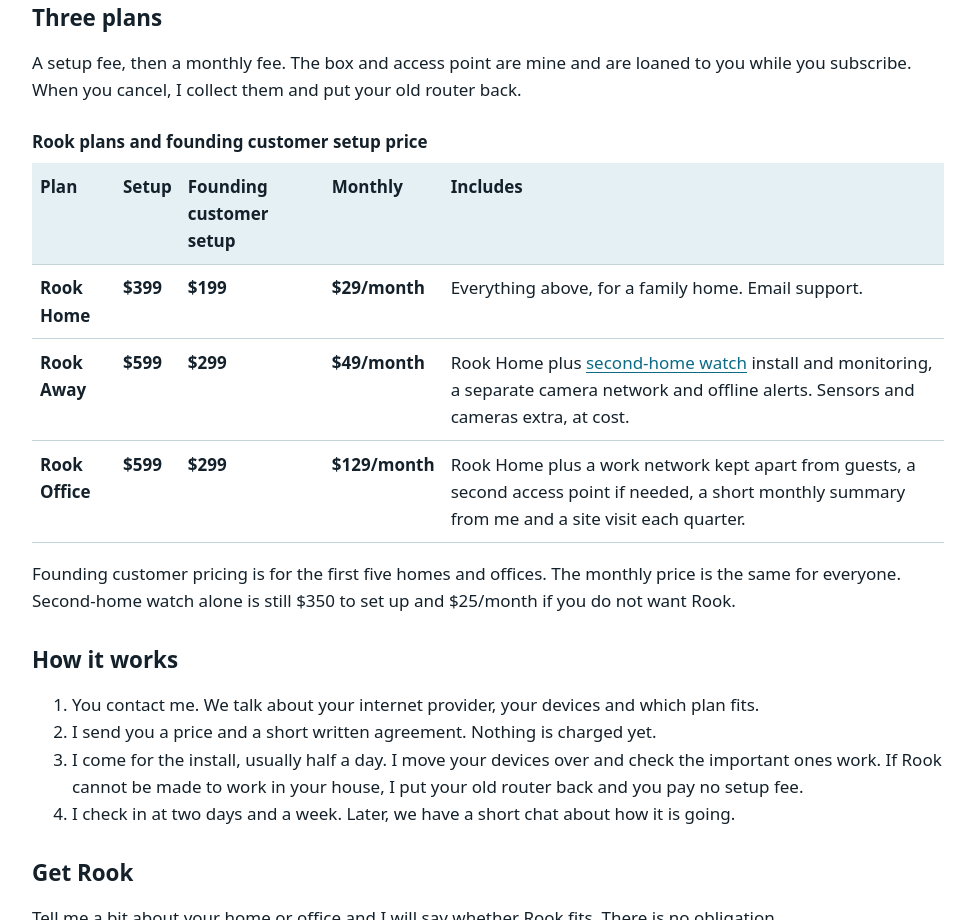
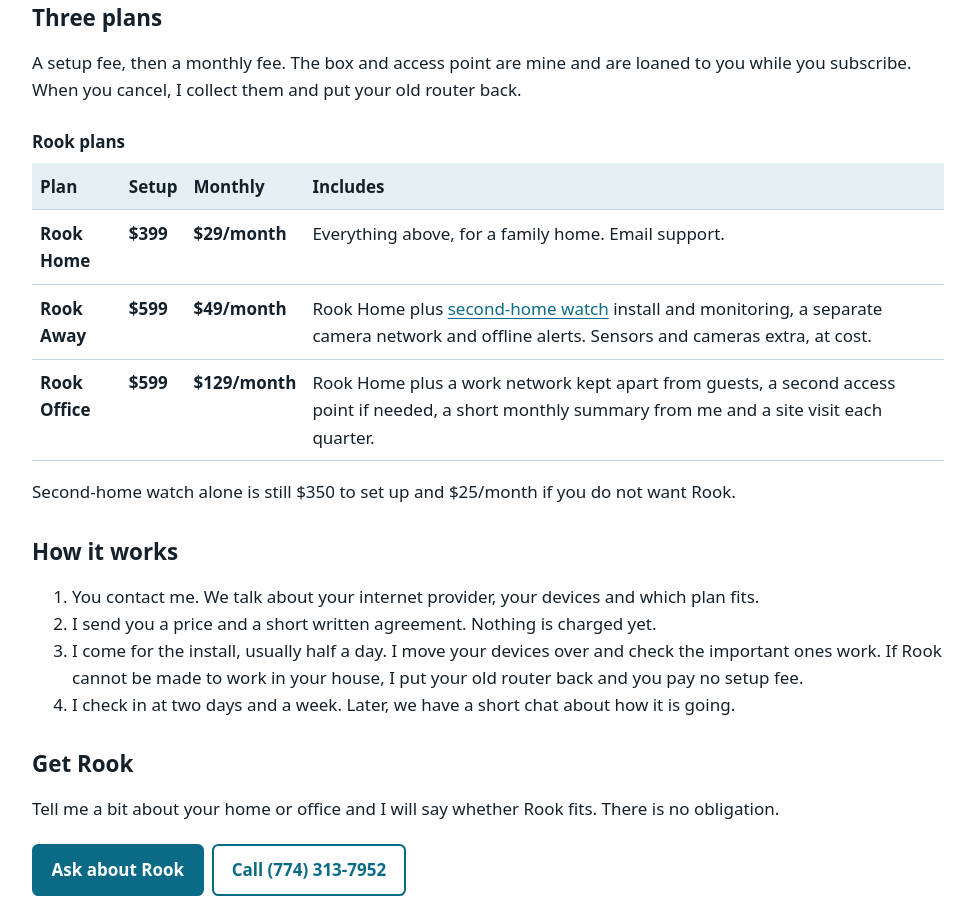
Before and after one commit to thelorax1775/noreastertech.com, a plain HTML site: page rook.html in a window 1280 px wide. Shown: the part 1320-2240 px from the top of the page, without its empty margins (152-1127 px from the left). Drawn offline with Linux system fonts and the light colour scheme.

Commit message:
Rook: one set of prices

```diff
--- a/rook.html
+++ b/rook.html
@@ -58,16 +58,16 @@
 <p>A setup fee, then a monthly fee. The box and access point are mine and are loaned to you while you subscribe. When you cancel, I collect them and put your old router back.</p>
 <div class="table-wrap">
 <table>
-<caption>Rook plans and founding customer setup price</caption>
-<thead><tr><th scope="col">Plan</th><th scope="col">Setup</th><th scope="col">Founding customer setup</th><th scope="col">Monthly</th><th scope="col">Includes</th></tr></thead>
+<caption>Rook plans</caption>
+<thead><tr><th scope="col">Plan</th><th scope="col">Setup</th><th scope="col">Monthly</th><th scope="col">Includes</th></tr></thead>
 <tbody>
-<tr><th scope="row">Rook Home</th><td class="price">$399</td><td class="price">$199</td><td class="price">$29/month</td><td>Everything above, for a family home. Email support.</td></tr>
-<tr><th scope="row">Rook Away</th><td class="price">$599</td><td class="price">$299</td><td class="price">$49/month</td><td>Rook Home plus <a href="home-watch.html">second-home watch</a> install and monitoring, a separate camera network and offline alerts. Sensors and cameras extra, at cost.</td></tr>
-<tr><th scope="row">Rook Office</th><td class="price">$599</td><td class="price">$299</td><td class="price">$129/month</td><td>Rook Home plus a work network kept apart from guests, a second access point if needed, a short monthly summary from me and a site visit each quarter.</td></tr>
+<tr><th scope="row">Rook Home</th><td class="price">$399</td><td class="price">$29/month</td><td>Everything above, for a family home. Email support.</td></tr>
+<tr><th scope="row">Rook Away</th><td class="price">$599</td><td class="price">$49/month</td><td>Rook Home plus <a href="home-watch.html">second-home watch</a> install and monitoring, a separate camera network and offline alerts. Sensors and cameras extra, at cost.</td></tr>
+<tr><th scope="row">Rook Office</th><td class="price">$599</td><td class="price">$129/month</td><td>Rook Home plus a work network kept apart from guests, a second access point if needed, a short monthly summary from me and a site visit each quarter.</td></tr>
 </tbody>
 </table>
 </div>
-<p>Founding customer pricing is for the first five homes and offices. The monthly price is the same for everyone. Second-home watch alone is still $350 to set up and $25/month if you do not want Rook.</p>
+<p>Second-home watch alone is still $350 to set up and $25/month if you do not want Rook.</p>
 <h2>How it works</h2>
 <ol>
 <li>You contact me. We talk about your internet provider, your devices and which plan fits.</li>
```
Also changed, not shown: index.html (+1 -1 lines).
